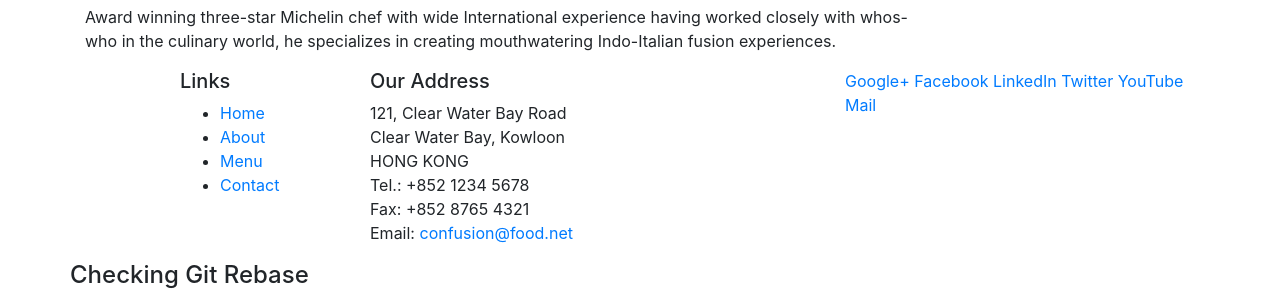
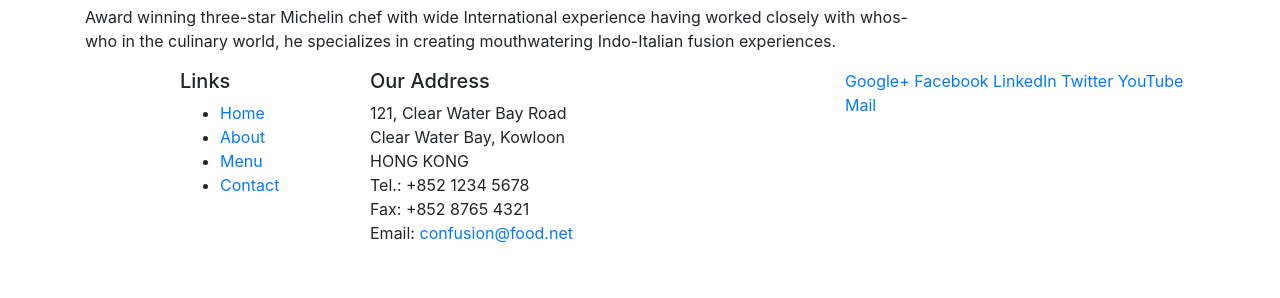
Before and after one commit to rohithkoteval/bootstrap, a website: page index.html in a window 1280 px wide. Shown: the part 603-901 px from the top of the page. After the commit the page ends 864 px from the top, so only its background shows below. Drawn offline with nearby package versions, Linux system fonts and the light colour scheme.

Commit message:
removing div element added to check

```diff
--- a/index.html
+++ b/index.html
@@ -96,7 +96,6 @@
                 </div>
            </div>
            <div class="row">
-               <h4>Checking Git Rebase</h4>
                 </div>
            </div>
         </div>
```
